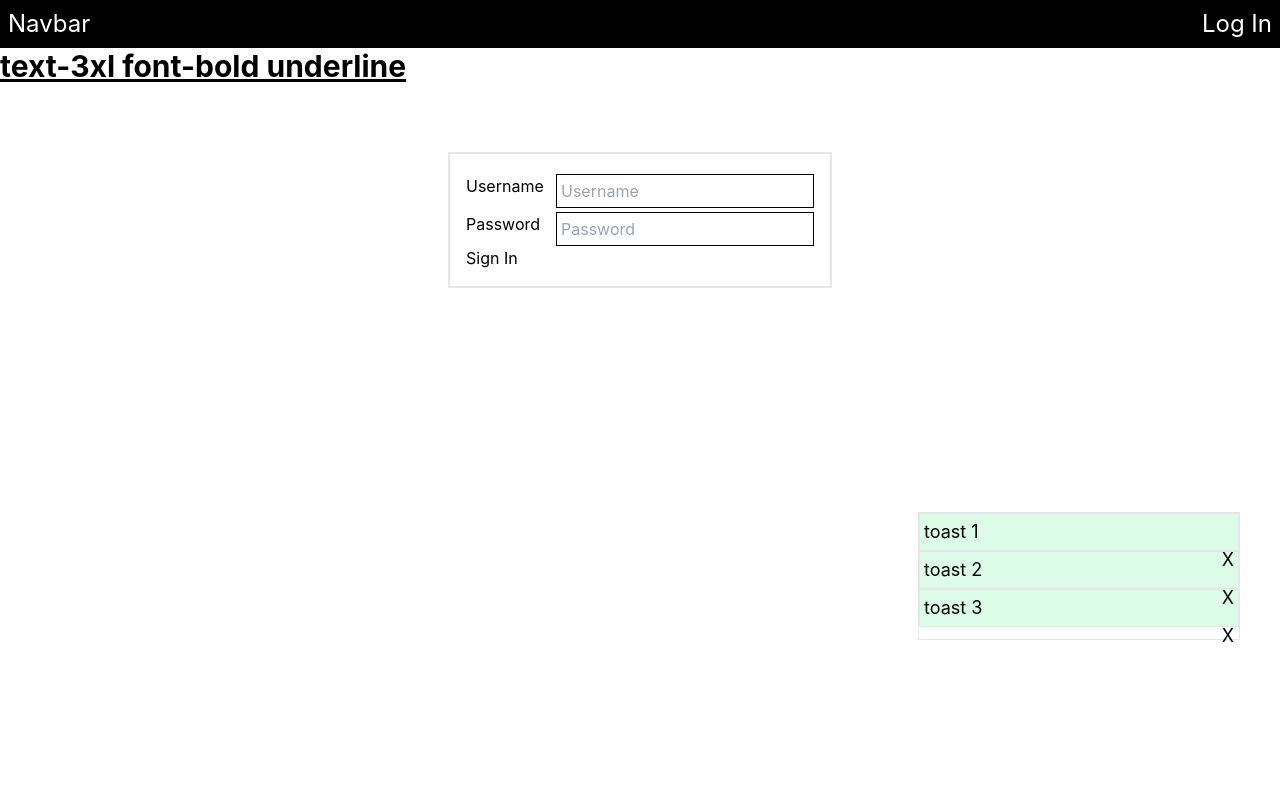
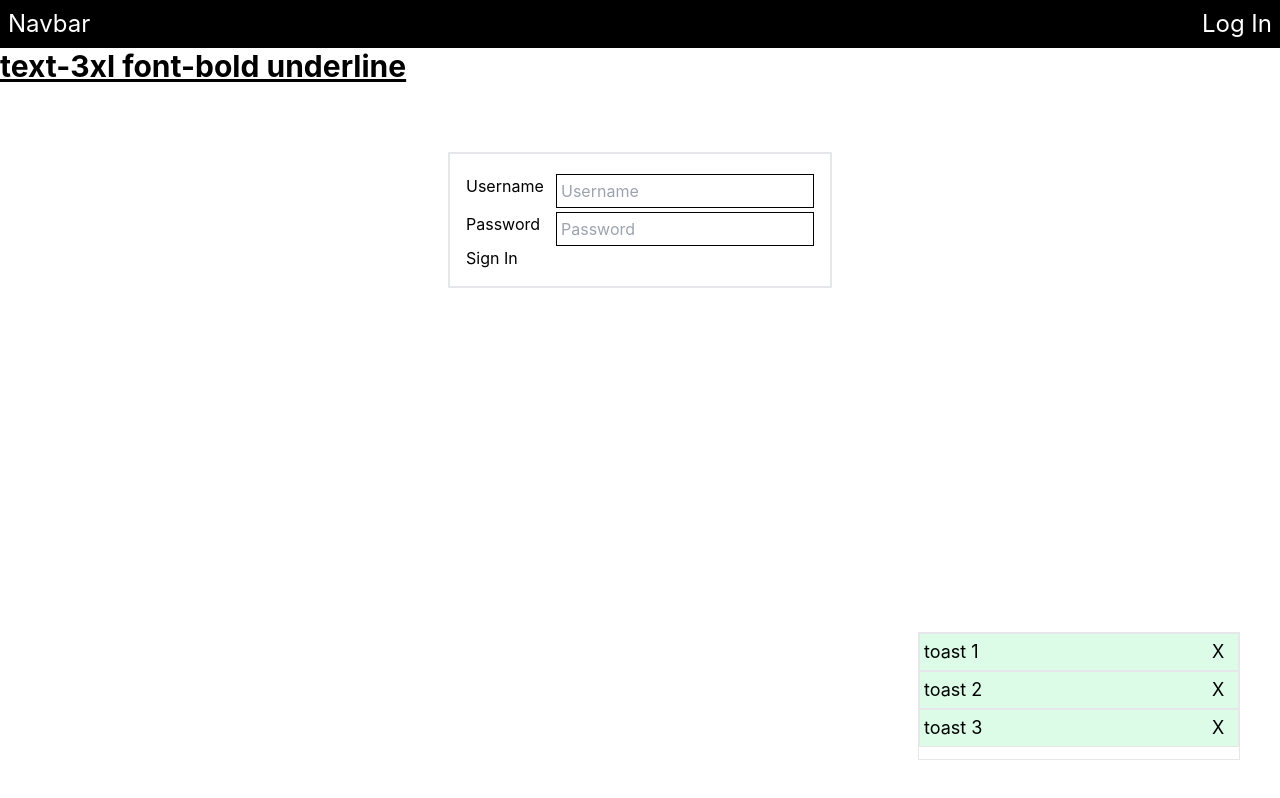
Before and after one commit to KCCPMG/tavern-table, a Next.js app: page /signin in a window 1280 px wide. Built offline with nearby package versions, Linux system fonts and the light colour scheme; no server answers.

Commit message:
clean up minor styling on Toast

```diff
--- a/components/Toast.tsx
+++ b/components/Toast.tsx
@@ -15,11 +15,11 @@ export function Toast({toastKey, message, status, removeToast} : ToastProps) {
     ))
 
   return (
-    <div className={`toast w-80 p-1 text-lg border ${color}`}>
+    <div className={`toast flex w-80 p-1 text-lg border ${color}`}>
       <div className="w-72">
         {message}
       </div>
-      <div className="float-right" onClick={() => removeToast(toastKey)}>
+      <div className="w-2" onClick={() => removeToast(toastKey)}>
         X
       </div>
     </div>
@@ -30,7 +30,7 @@ export default function Toaster() {
   const { toasts, removeToast } = useToasterContext();
 
   return (
-    <div className="toaster absolute h-32 bottom-40 right-10 border">
+    <div className="toaster absolute h-32 bottom-10 right-10 border">
       {toasts.map(toast  =>
         <Toast
           key={toast.toastKey}
```
